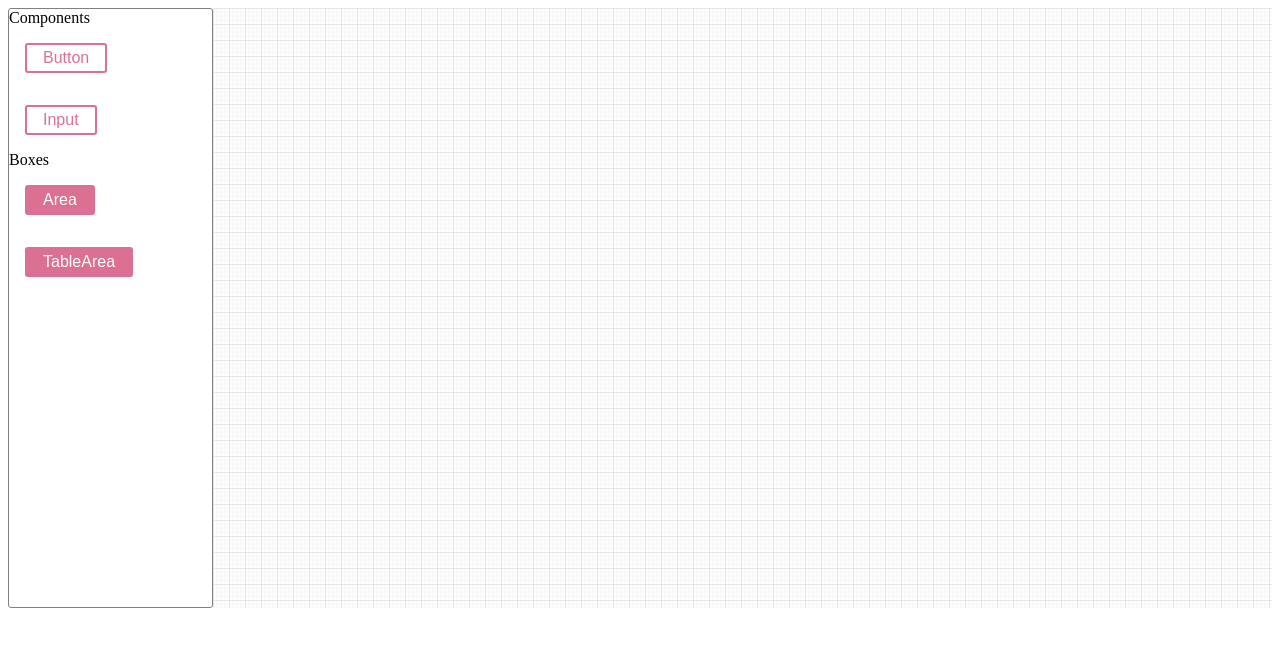
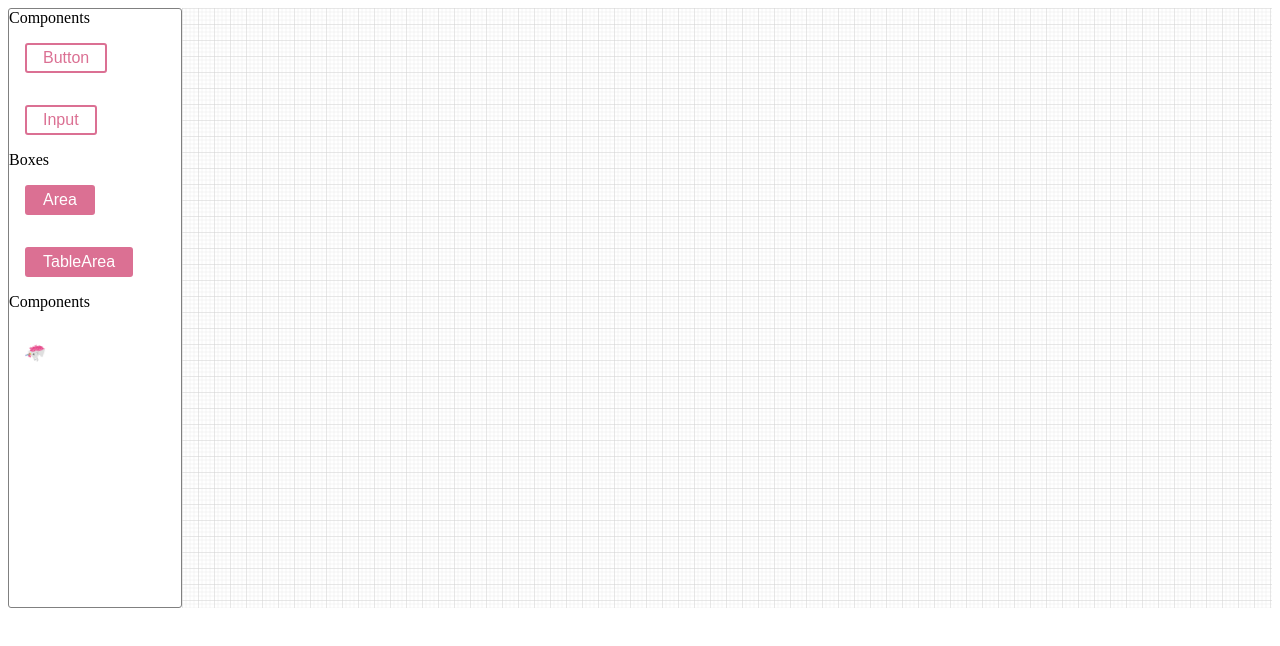
Before and after one commit to noberk/pagegen, a React (Create React App) app: page / in a window 1280 px wide. Shown: the top 646 px of the page. Built offline with nearby package versions, Linux system fonts and the light colour scheme.

Commit message:
add a unicorn

```diff
--- a/src/components/Interaction/index.tsx
+++ b/src/components/Interaction/index.tsx
@@ -1,12 +1,9 @@
 import React, { FC } from 'react'
 import styled from 'styled-components'
+import { rotate } from '../effect'
 
-const Span = styled.span`
-  &:hover {
-    background-color: red;
-    padding: 1px;
-  }
-`
+const Span = styled.span``
+
 export type ElementSlotProps<T = {}> = {
   data: T
   draggable: boolean
@@ -16,7 +13,7 @@ export const ElementSlot: FC<Partial<ElementSlotProps>> = ({ children }) => {
   return (
     <Span
       draggable
-      onDragStart={(ev) => {
+      onDragStart={ev => {
         ev.dataTransfer.setData('text/plain', 'my name')
         ev.dataTransfer.dropEffect = 'copy'
       }}
--- a/src/components/Layout/index.tsx
+++ b/src/components/Layout/index.tsx
@@ -1,4 +1,4 @@
-import styled from 'styled-components'
+import styled, { keyframes } from 'styled-components'
 
 export const CanvasContainer = styled.div`
   width: 100%;
@@ -16,12 +16,13 @@ export const Aside = styled.aside`
   background-color: #fff;
   border: 1px solid gray;
   border-radius: 3px;
+  width: 200px;
+  overflow: hidden;
 `
 
 export const Button = styled.button<{ primary?: boolean }>`
-  background: ${(props) => (props.primary ? 'palevioletred' : 'white')};
-  color: ${(props) => (props.primary ? 'white' : 'palevioletred')};
-
+  background: ${props => (props.primary ? 'palevioletred' : 'white')};
+  color: ${props => (props.primary ? 'white' : 'palevioletred')};
   font-size: 1em;
   margin: 1em;
   padding: 0.25em 1em;
--- /dev/null
+++ b/src/components/effect.tsx
@@ -0,0 +1,26 @@
+import styled, { keyframes } from 'styled-components'
+
+// for animation
+export const scale120 = keyframes`
+  from {
+    transform: scale(1.00);
+  }
+  to {
+      transform: scale(1.20);
+  }
+`
+
+export const rotate = keyframes`
+  from {
+    transform: rotate(0deg);
+  }
+  to {
+    transform: rotate(360deg);
+  }
+`
+
+export const Rotate = styled.div`
+  display: inline-block;
+  animation: ${rotate} 0.1s linear infinite;
+  padding: 2rem 1rem;
+`
--- a/src/pages/CanvasPage.tsx
+++ b/src/pages/CanvasPage.tsx
@@ -3,6 +3,7 @@ import React from 'react'
 import { GRID16 } from '../assets/svg'
 import { Aside, Button, CanvasContainer, Div } from '../components/Layout'
 import { ElementSlot } from '../components/Interaction'
+import { Rotate } from '../components/effect'
 
 function CavansPage() {
   return (
@@ -28,6 +29,12 @@ function CavansPage() {
                 <Button primary>TableArea</Button>
               </ElementSlot>
             </div>
+            <div>
+              <header>Components</header>
+              <ElementSlot>
+                <Rotate>🦄</Rotate>
+              </ElementSlot>
+            </div>
           </div>
         </Aside>
         <main
@@ -41,7 +48,7 @@ function CavansPage() {
             const data = ev.dataTransfer.getData('text/plain')
             console.log(data)
           }}
-          style={{ height: 600, width:'100%', background: `url(${GRID16})` }}
+          style={{ height: 600, width: '100%', background: `url(${GRID16})` }}
         ></main>
       </CanvasContainer>
     </>
```
